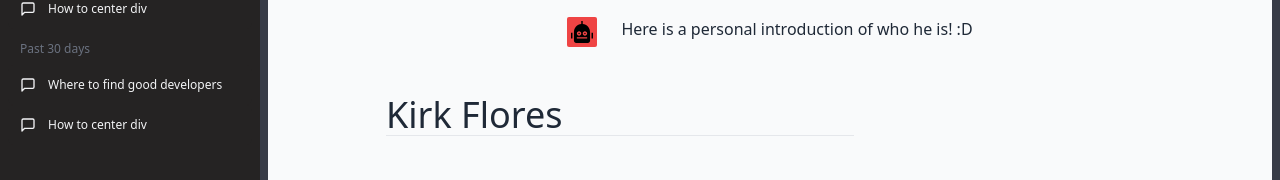
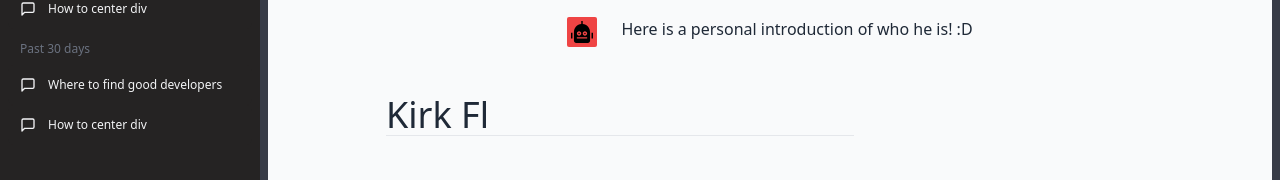
Before and after one commit to KirSpaceB/KirSpaceB.github.io, a React (Vite) app in the folder frontend/: page / in a window 1280 px wide. Both pictures are taken after a click on the button "English?". Shown: the part 259-439 px from the top of the page. Built offline with nearby package versions, Linux system fonts and the light colour scheme.

Commit message:
feat: separated the landingpage to multiple parts due t animation issues

```diff
--- a/frontend/src/DevelopersPortfolio/LandingPage.tsx
+++ b/frontend/src/DevelopersPortfolio/LandingPage/LandingPage.tsx
@@ -1,6 +1,7 @@
-import RobotLogo from "../shared/images/robot-svgrepo-com.svg";
+import RobotLogo from "../../shared/images/robot-svgrepo-com.svg";
 import { useState, useEffect } from "react";
-import { TechStackPage } from "./TechStackPage";
+import { TechStackPage } from "../TechStackPage";
+import { LandingPageName } from "./LandingPageName";
 
 export const LandingPage = () => {
 
@@ -36,7 +37,7 @@ export const LandingPage = () => {
       </div>
       <div className="flex flex-row relative">
         <div className="flex flex-col relative">
-          <h1 className="text-4xl	">Kirk Flores</h1>
+          <LandingPageName isRender={isTextComplete}/>
           <hr className="mb-10"/>
           <p>AHOY There!</p>
           <p>My Favorite hobbies are: Basketball, Football, Tennis, Hiking, and any physical activity :D </p>
--- /dev/null
+++ b/frontend/src/DevelopersPortfolio/LandingPage/LandingPageName.tsx
@@ -0,0 +1,31 @@
+import { useState, useEffect } from "react"
+interface IRenderName {
+  isRender:boolean
+};
+export const LandingPageName = ({isRender}:IRenderName) => {
+  let introduction = "Kirk Flores";
+  const [animateText, setAnimateText] = useState("");
+
+  useEffect(() => {
+    if(isRender) {
+      const timer = setInterval(() => {
+        setAnimateText((prevChar) => {
+          if(prevChar.length === introduction.length) {
+            clearInterval(timer);
+            return prevChar;
+          }
+          return prevChar + introduction.charAt(prevChar.length);
+        });
+      }, 300);
+      return () => clearInterval(timer);
+    }
+  }, [isRender]);
+
+  return (
+    <>
+    {isRender &&
+      <h1 className="text-4xl">{animateText}</h1>
+    }
+    </>
+  )
+}
--- a/frontend/src/LanguageOptions/LanguageOptions.tsx
+++ b/frontend/src/LanguageOptions/LanguageOptions.tsx
@@ -1,5 +1,5 @@
 import { useState, useEffect } from "react";
-import { LandingPage } from "../DevelopersPortfolio/LandingPage";
+import { LandingPage } from "../DevelopersPortfolio/LandingPage/LandingPage";
 
 export const LanguageOptions = () => {
   const [languagePicked, setLanguagePicked] = useState(false);
```
